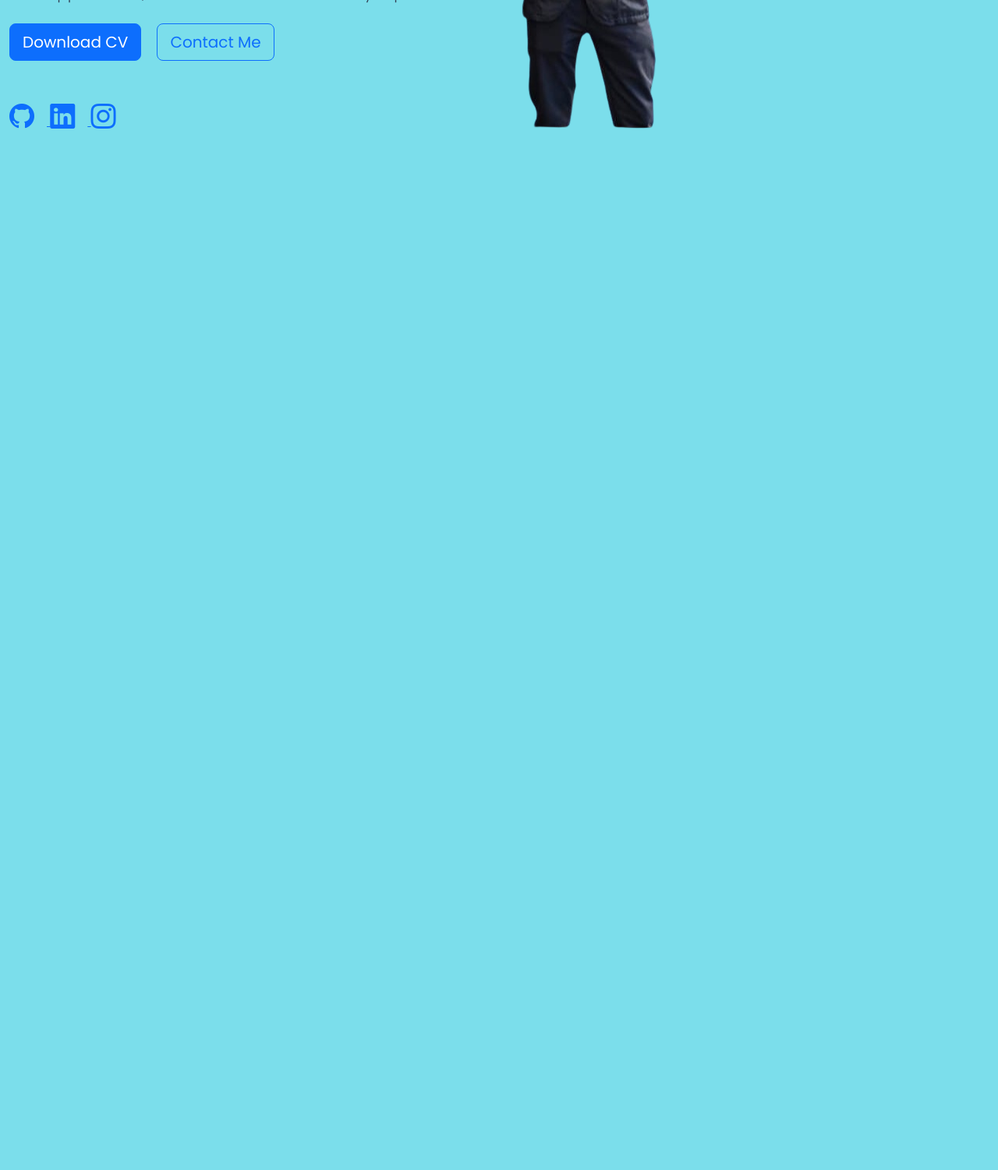
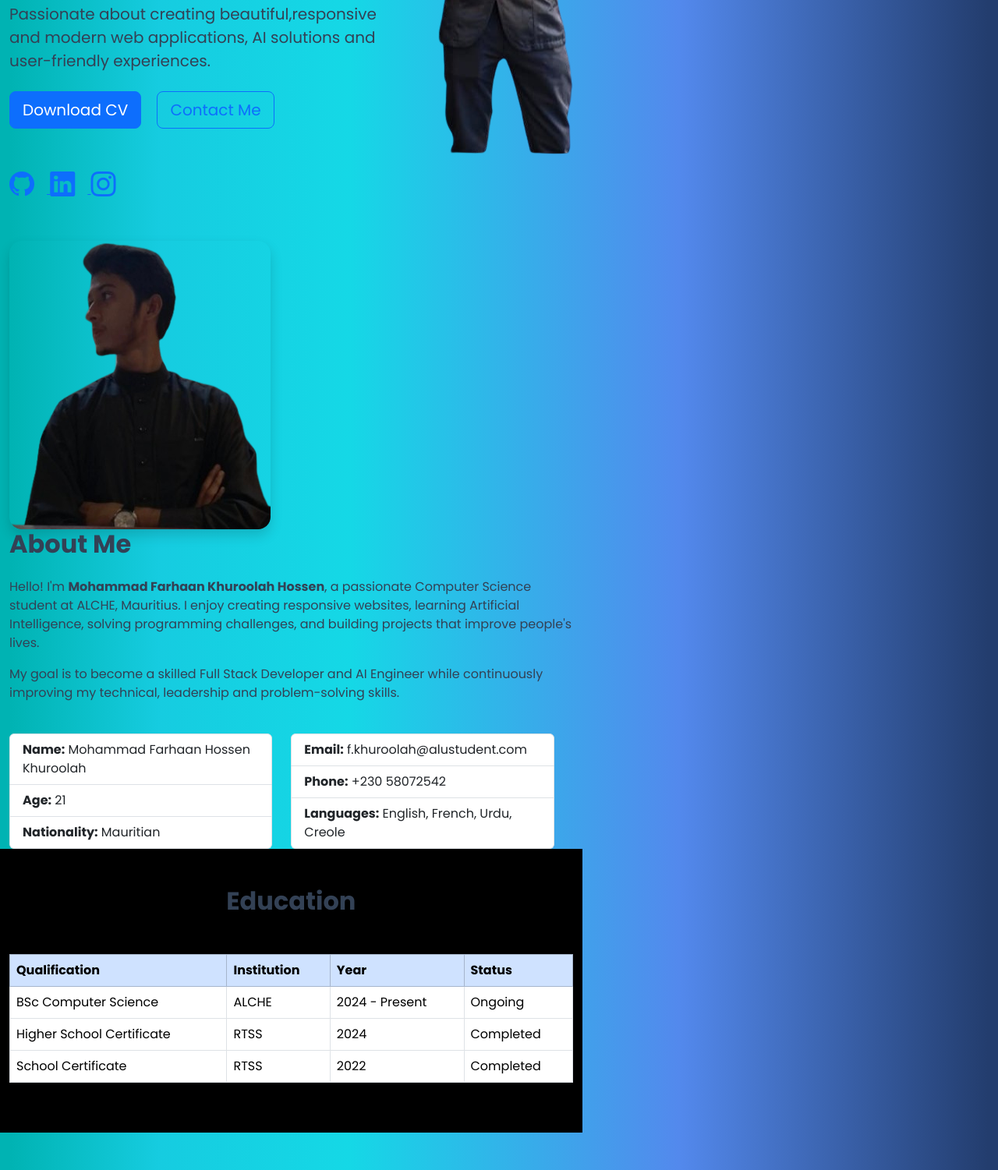
Before and after one commit to Mohammadfr123/My-Portfolio-Website, a plain HTML site: page index.html in a window 1280 px wide. Shown: the part 418-1919 px from the top of the page at 78% size. Before the commit the page ends 800 px from the top, so only its background shows below. Drawn offline with nearby package versions, Linux system fonts and the light colour scheme; files that its build step writes are made by us from their sources; files whose address does not match are found by name.

```diff
--- a/assets/style.css
+++ b/assets/style.css
@@ -32,9 +32,25 @@
 }
 
 img{
+    display:block;
+    max-width:60%;
+}
 
-    max-width:100%;
+.image-box img {
+  width: 100%;
+  height: 100%;
+  object-fit: cover;
+  object-position: center;
+}
 
-    display:block;
 
+ footer {
+  position: fixed;
+  bottom: 0;
+  left: 0;
+  width: 100%;
+  background-color: #113f5e;
+  padding: 8px;
+  text-align: center;
+  z-index: 1000;
 }
--- a/index.html
+++ b/index.html
@@ -15,7 +15,7 @@
  <link href="https://fonts.googleapis.com/css2?family=Poppins:wght@300;400;500;600;700;800&display=swap"
         rel="stylesheet">
 <link rel="stylesheet"
-        href="assets/css/style.css">
+        href="C:\Users\User\My-Portfolio-Website\My-Portfolio-Website\assets\style.css">
 
 </head>
 <body>
@@ -100,7 +100,7 @@
     </nav>
   </nav>
 </div>
-<body style="background-color:rgb(123, 222, 235);"></body>
+<body style="background: linear-gradient(90deg,rgba(0, 179, 179, 1) 1%, rgba(22, 204, 224, 1) 16%, rgba(21, 216, 230, 1) 35%, rgba(83, 137, 237, 1) 68%, rgba(35, 61, 110, 1) 99%);"></body>
  <Hero
         id="home"
         class="hero d-flex align-items-center">
@@ -134,16 +134,12 @@
                     </h3>
 
                     <p class="lead">
-
-                        Passionate about creating beautiful,
-                        responsive and modern web applications,
-                        AI solutions and user-friendly experiences.
-
+<strong>Passionate about creating beautiful,responsive and modern web applications, AI solutions and user-friendly experiences.</strong>
                     </p>
 
                     <div class="mt-4">
 
-                        <a href="#"
+                        <a href="assets/images/CV/CV_FarhaanKhuroolah (2).pdf"
                             class="btn btn-primary btn-lg">
 
                             Download CV
@@ -179,12 +175,13 @@
 
                 <!-- Right Side -->
 
-                <div class="col-lg-6 text-center">
+                <div class="col-lg-7 text-center">
 
                     <img
                         src="assets/images/profilePic.png"
                         class="img-fluid hero-image"
                         alt="Farhaan">
+
 
                 </div>
 
@@ -194,6 +191,179 @@
 
       </Hero>
 
+
+
+<section id="about" class="py-5">
+<div class="col-lg-7">
+    <div class="container">
+
+        <div class="row align-items-center">
+
+            <!-- Left -->
+
+            <div class="col-lg-6 text-center mb-4 mb-lg-0">
+
+                <img
+                    src="C:\Users\User\My-Portfolio-Website\My-Portfolio-Website\assets\images\dp.png"
+                    class="img-fluid rounded-4 shadow"
+                    alt="Farhaan">
+            </div>
+
+            <!-- Right -->
+
+
+
+                <h2 class="fw-bold mb-4">
+
+                    About Me
+
+                </h2>
+
+                <p>
+
+                    Hello! I'm <strong>Mohammad Farhaan Khuroolah Hossen</strong>,
+                    a passionate Computer Science student at ALCHE, Mauritius.
+                    I enjoy creating responsive websites, learning Artificial
+                    Intelligence, solving programming challenges, and building
+                    projects that improve people's lives.
+
+                </p>
+
+                <p>
+
+                    My goal is to become a skilled Full Stack Developer and AI
+                    Engineer while continuously improving my technical,
+                    leadership and problem-solving skills.
+
+                </p>
+
+                <div class="row mt-4">
+
+                    <div class="col-md-6">
+
+                        <ul class="list-group">
+
+                            <li class="list-group-item">
+
+                                <strong>Name:</strong> Mohammad Farhaan Hossen Khuroolah
+
+                            </li>
+
+                            <li class="list-group-item">
+
+                                <strong>Age:</strong> 21
+
+                            </li>
+
+                            <li class="list-group-item">
+
+                               <strong>Nationality:</strong> Mauritian
+
+                            </li>
+
+                        </ul>
+
+                    </div>
+
+                    <div class="col-md-6">
+
+                        <ul class="list-group">
+
+                            <li class="list-group-item">
+
+                                <strong>Email:</strong>
+
+                                f.khuroolah@alustudent.com
+
+                            </li>
+
+                            <li class="list-group-item">
+
+                                <strong>Phone:</strong>
+
+                                +230 58072542
+
+                            </li>
+
+                            <li class="list-group-item">
+
+                                <strong>Languages:</strong>
+
+                                English, French, Urdu, Creole
+
+                            </li>
+
+                        </ul>
+
+                    </div>
+
+                </div>
+
+            </div>
+
+        </div>
+
+    </div>
+
+
+
+<section id="education" class="py-5 col-lg-7 bg-black">
+  <col-lg-7>
+   <div class="container">
+     <h2 class="text-center fw-bold mb-5">
+              Education
+     </h2>
+
+<div class="table-responsive">
+  <table class="table table-bordered table-hover">
+    <thead class="table-primary">
+<tr>
+
+   <th>Qualification</th>
+  <th>Institution</th>
+  <th>Year</th>
+  <th>Status</th>
+
+</tr>
+
+</thead>
+<tbody>
+  <tr>
+    <td>BSc Computer Science</td>
+    <td>ALCHE</td>
+    <td>2024 - Present</td>
+    <td>Ongoing</td>
+   </tr>
+
+ <tr>
+  <td>Higher School Certificate</td>
+  <td>RTSS</td>
+  <td>2024</td>
+ <td>Completed</td>
+
+</tr>
+
+ <tr>
+   <td>School Certificate</td>
+   <td>RTSS</td>
+   <td>2022</td>
+   <td>Completed</td>
+ </tr>
+
+</tbody>
+
+</table>
+
+</div>
+
+</div>
+</div>
+</section>
+
+
+
+
+
 <script src="https://cdn.jsdelivr.net/npm/bootstrap@5.3.7/dist/js/bootstrap.bundle.min.js"></script>
    <script src="assets/js/script.js"></script>
 </body>
```
Also changed, not shown: assets/images/dp.png (added), 4 other files.
